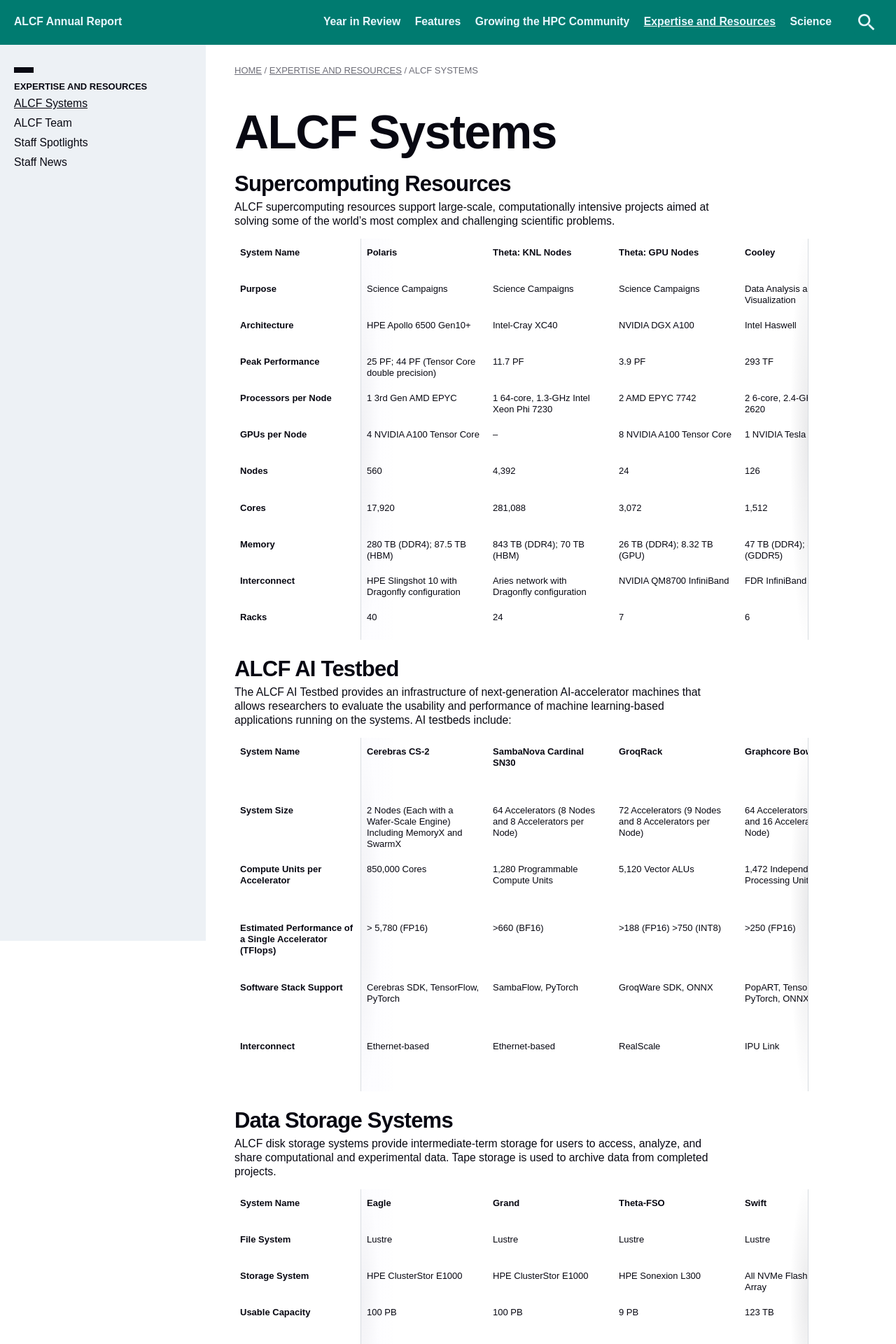
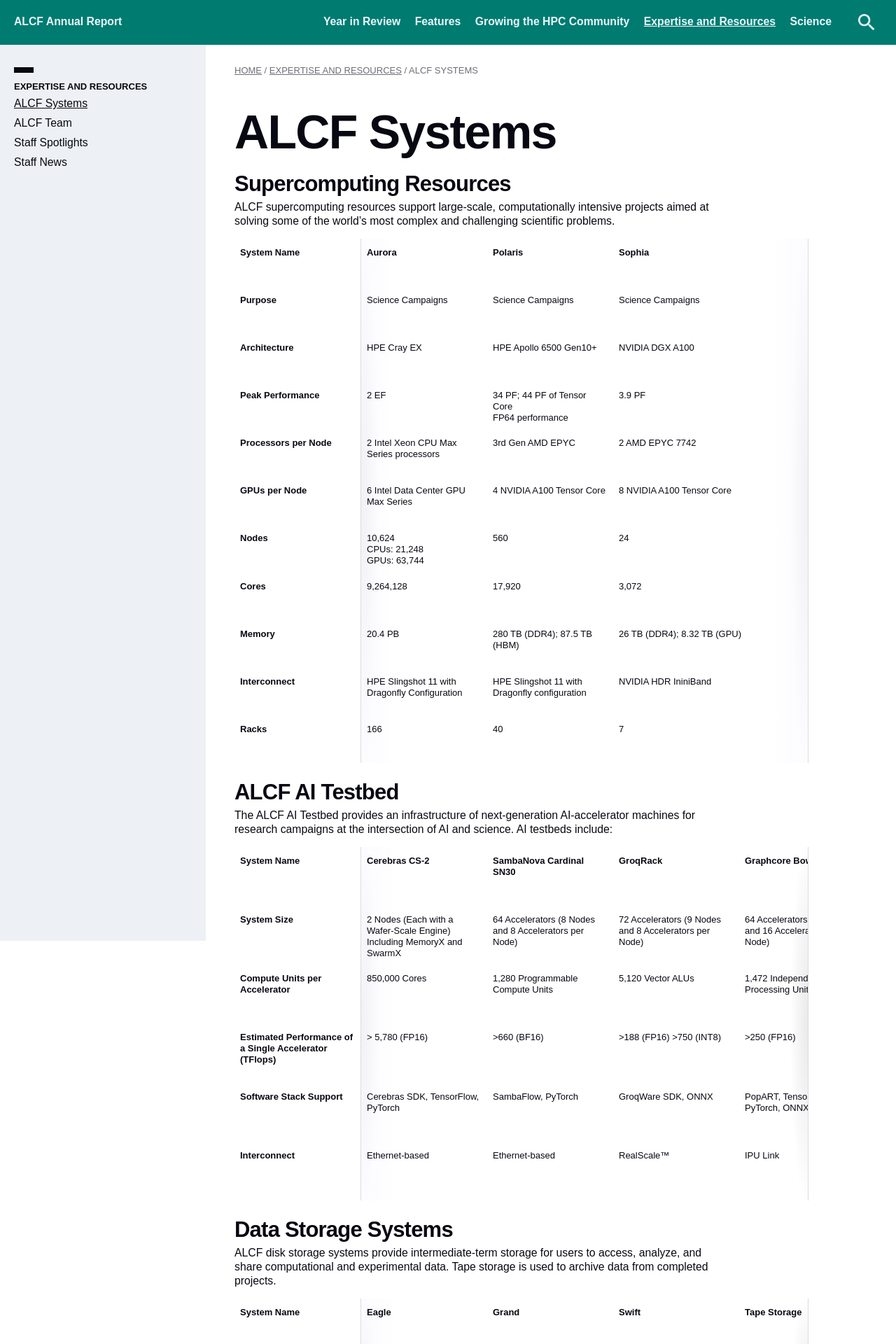
Before and after one commit to argonne-lcf/AR2024, a Jekyll site: the page built from 04_expertise-and-resources/systems.md, in a window 1280 px wide. Shown: the top 1920 px of the page at 70% size. Built offline with Jekyll 4.4.1, drawn with Linux system fonts in a browser that asks for light colours; some web fonts are replaced; some of the changed text lies outside the part shown.

Commit message:
updated ALCF Systems

```diff
--- a/04_expertise-and-resources/systems.md
+++ b/04_expertise-and-resources/systems.md
@@ -8,7 +8,7 @@
 ---
 # Supercomputing Resources
 
-ALCF supercomputing resources support large-scale, computationally intensive projects aimed at solving some of the world's most complex and challenging scientific problems.
+ALCF supercomputing resources support large-scale, computationally intensive projects aimed at solving some of the world’s most complex and challenging scientific problems.
 
 <!-- | System Name     | Polaris       | Theta: KNL Nodes   | Theta: GPU Nodes   | Cooley   |
 | :---------- | :---------- | :-------------- | :-------------- | :-------------- |
@@ -26,25 +26,24 @@
 
 | System Name | Purpose | Architecture | Peak Performance | Processors per Node | GPUs per Node | Nodes | Cores | Memory | Interconnect | Racks |
 | :-- | :-- | :-- | :-- | :-- | :-- | :-- | :-- | :-- | :-- | :-- |
-| **Polaris** | <span>Purpose</span> Science Campaigns | <span>Architecture</span> HPE Apollo 6500 Gen10+ | <span>Peak Performance</span> 25 PF; 44 PF (Tensor Core double precision) | <span>Processors per Node</span> 1 3rd Gen AMD EPYC | <span>GPUs per Node</span> 4 NVIDIA A100 Tensor Core | <span>Nodes</span> 560 | <span>Cores</span> 17,920 | <span>Memory</span> 280 TB (DDR4); 87.5 TB (HBM) | <span>Interconnect</span> HPE Slingshot 10 with Dragonfly configuration | <span>Racks</span> 40 |
-| **Theta: KNL Nodes** | <span>Purpose</span> Science Campaigns | <span>Architecture</span> Intel-Cray XC40 | <span>Peak Performance</span> 11.7 PF | <span>Processors per Node</span> 1 64-core, 1.3-GHz Intel Xeon Phi 7230 | <span>GPUs per Node</span> – | <span>Nodes</span> 4,392 | <span>Cores</span> 281,088 | <span>Memory</span> 843 TB (DDR4); 70 TB (HBM) | <span>Interconnect</span> Aries network with Dragonfly configuration | <span>Racks</span> 24 |
-| **Theta: GPU Nodes** | <span>Purpose</span> Science Campaigns | <span>Architecture</span> NVIDIA DGX A100 | <span>Peak Performance</span> 3.9 PF | <span>Processors per Node</span> 2 AMD EPYC 7742 | <span>GPUs per Node</span> 8 NVIDIA A100 Tensor Core | <span>Nodes</span> 24 | <span>Cores</span> 3,072 | <span>Memory</span> 26 TB (DDR4); 8.32 TB (GPU) | <span>Interconnect</span> NVIDIA QM8700 InfiniBand | <span>Racks</span> 7 |
-| **Cooley** | <span>Purpose</span> Data Analysis and Visualization | <span>Architecture</span> Intel Haswell | <span>Peak Performance</span> 293 TF | <span>Processors per Node</span> 2 6-core, 2.4-GHz Intel E5–2620 | <span>GPUs per Node</span> 1 NVIDIA Tesla K80 | <span>Nodes</span> 126 | <span>Cores</span> 1,512 | <span>Memory</span> 47 TB (DDR4); 3 TB (GDDR5) | <span>Interconnect</span> FDR InfiniBand | <span>Racks</span> 6 |
+| **Aurora** | <span>Purpose</span> Science Campaigns | <span>Architecture</span> HPE Cray EX | <span>Peak Performance</span> 2 EF | <span>Processors per Node</span> 2 Intel Xeon CPU Max Series processors | <span>GPUs per Node</span> 6 Intel Data Center GPU Max Series | <span>Nodes</span> 10,624<br>CPUs: 21,248<br>GPUs: 63,744 | <span>Cores</span> 9,264,128 | <span>Memory</span> 20.4 PB | <span>Interconnect</span> HPE Slingshot 11 with Dragonfly Configuration | <span>Racks</span> 166 |
+| **Polaris** | <span>Purpose</span> Science Campaigns | <span>Architecture</span> HPE Apollo 6500 Gen10+ | <span>Peak Performance</span> 34 PF; 44 PF of Tensor Core<br>FP64 performance | <span>Processors per Node</span> 3rd Gen AMD EPYC | <span>GPUs per Node</span> 4 NVIDIA A100 Tensor Core | <span>Nodes</span> 560 | <span>Cores</span> 17,920 | <span>Memory</span> 280 TB (DDR4); 87.5 TB (HBM) | <span>Interconnect</span> HPE Slingshot 11 with Dragonfly configuration | <span>Racks</span> 40 |
+| **Sophia** | <span>Purpose</span> Science Campaigns | <span>Architecture</span> NVIDIA DGX A100 | <span>Peak Performance</span> 3.9 PF | <span>Processors per Node</span> 2 AMD EPYC 7742 | <span>GPUs per Node</span> 8 NVIDIA A100 Tensor Core | <span>Nodes</span> 24 | <span>Cores</span> 3,072 | <span>Memory</span> 26 TB (DDR4); 8.32 TB (GPU) | <span>Interconnect</span> NVIDIA HDR IniniBand | <span>Racks</span> 7 |
 {: .scroll-table }
 
 
 
 # ALCF AI Testbed
 
-The ALCF AI Testbed provides an infrastructure of next-generation AI-accelerator machines that allows researchers to evaluate the usability and performance of machine learning-based applications running on the systems. AI testbeds include:
+The ALCF AI Testbed provides an infrastructure of next-generation AI-accelerator machines for research campaigns at the intersection of AI and science. AI testbeds include:
 
 | System Name | System Size | Compute Units per Accelerator | Estimated Performance of a Single Accelerator (TFlops) | Software Stack Support  | Interconnect |
 | :-- | :-- | :-- | :-- | :-- | :-- |
 | **Cerebras CS-2** | 2 Nodes (Each with a Wafer-Scale Engine) Including MemoryX and SwarmX | 850,000 Cores | > 5,780 (FP16) | Cerebras SDK, TensorFlow, PyTorch | Ethernet-based |
 | **SambaNova Cardinal SN30** | 64 Accelerators (8 Nodes and 8 Accelerators per Node) | 1,280 Programmable Compute Units | >660 (BF16) | SambaFlow, PyTorch | Ethernet-based |
-| **GroqRack** | 72 Accelerators (9 Nodes and 8 Accelerators per Node) | 5,120 Vector ALUs | >188 (FP16) >750 (INT8) | GroqWare SDK, ONNX | RealScale |
+| **GroqRack** | 72 Accelerators (9 Nodes and 8 Accelerators per Node) | 5,120 Vector ALUs | >188 (FP16) >750 (INT8) | GroqWare SDK, ONNX | RealScale&trade; |
 | **Graphcore Bow Pod-64** | 64 Accelerators (4 Nodes and 16 Accelerators per Node) | 1,472 Independent Processing Units | >250 (FP16) | PopART, TensorFlow, PyTorch, ONNX | IPU Link |
-| **Habana Gaudi** | 16 Accelerators (2 Nodes and 8 Accelerators per Node) | 8 TPC + GEMM Engine | >150 (FP16) | SynapseAI, TensorFlow, PyTorch | Ethernet-based |
+| **Habana Gaudi-1** | 16 Accelerators (2 Nodes and 8 Accelerators per Node) | 8 TPC + GEMM Engine | >150 (FP16) | SynapseAI, TensorFlow, PyTorch | Ethernet-based |
 {: .scroll-table }
 
 
@@ -67,7 +66,6 @@
 | :-- | :-- | :-- | :-- | :-- | :-- |
 | **Eagle** | <span>File System</span> Lustre | <span>Storage System</span> HPE ClusterStor E1000 | <span>Usable Capacity</span> 100 PB | <span>Sustained Data Transfer Rate</span> 650 GB/s | <span>Disk Drives</span> 8,480 |
 | **Grand** | <span>File System</span> Lustre | <span>Storage System</span> HPE ClusterStor E1000 | <span>Usable Capacity</span> 100 PB | <span>Sustained Data Transfer Rate</span> 650 GB/s | <span>Disk Drives</span> 8,480 |
-| **Theta-FSO** | <span>File System</span> Lustre | <span>Storage System</span> HPE Sonexion L300 | <span>Usable Capacity</span> 9 PB | <span>Sustained Data Transfer Rate</span> 240 GB/s | <span>Disk Drives</span> 2,300 |
 | **Swift** | <span>File System</span> Lustre | <span>Storage System</span> All NVMe Flash Storage Array | <span>Usable Capacity</span> 123 TB | <span>Sustained Data Transfer Rate</span> 48 GB/s | <span>Disk Drives</span> 24 |
 | **Tape Storage** | <span>File System</span> – | <span>Storage System</span> LT06 and LT08 Tape Technology | <span>Usable Capacity</span> 300 PB | <span>Sustained Data Transfer Rate</span> – | <span>Disk Drives</span> – |
 {: .scroll-table }
@@ -75,26 +73,27 @@
 
 # Networking
 
-InfiniBand enables communication between system I/O nodes and the ALCF’s various storage systems. The Production HPC SAN is built upon NVIDIA Mellanox High Data Rate (HDR) InfiniBand hardware. Two 800-port core switches provide the backbone links between 80 edge switches, yielding 1600 total available host ports, each at 200 Gbps, in a non-blocking fat-tree topology. The full bisection bandwidth of this fabric is 320 Tbps. The HPC SAN is maintained by the NVIDIA Mellanox Unified Fabric Manager (UFM), providing Adaptive Routing to avoid congestion, as well as the NVIDIA Mellanox Self-Healing Interconnect Enhancement for InteLligent Datacenters (SHIELD) resiliency system for link fault detection and recovery.
+Networking is the fabric that ties all of the ALCF’s computing systems together. InfiniBand enables communication between system I/O nodes and the ALCF’s various storage systems. The Production HPC SAN is built upon NVIDIA Mellanox High Data Rate (HDR) InfiniBand hardware. Two 800-port core switches provide the backbone links between 80 edge switches, yielding 1600 total available host ports, each at 200 Gbps, in a non-blocking fat-tree topology. The full bisection bandwidth of this fabric is 320 Tbps. The HPC SAN is maintained by the NVIDIA Mellanox Unified Fabric Manager (UFM), providing Adaptive Routing to avoid congestion, as well as the NVIDIA Mellanox Self-Healing Interconnect Enhancement for InteLligent Datacenters (SHIELD) resiliency system for link fault detection and recovery.
 
-When external communications are required, Ethernet is the interconnect of choice. Remote user access, systems maintenance and management, and high-performance data transfers are all enabled by the Local Area Network (LAN) and Wide Area Network (WAN) Ethernet infrastructure. This connectivity is built upon a combination of Extreme Networks SLX and MLXe routers and NVIDIA Mellanox Ethernet switches.
+When external communications are required, Ethernet is the interconnect of choice. Remote user access, systems maintenance and management, and high-performance data transfers are all enabled by the Local Area Network (LAN) and Wide Area Network (WAN) Ethernet infrastructure.
 
-ALCF systems connect to other research institutions over multiple 100 Gbps Ethernet circuits that link to many high performance research networks, including local and regional networks like the Metropolitan Research and Education Network (MREN), as well as national and international networks like the Energy Sciences Network (ESnet) and Internet2.
+This connectivity is built upon a combination of Extreme Networks SLX and MLXe routers and NVIDIA Mellanox Ethernet switches.
+ALCF systems connect to other research institutions over multiple 100 Gbps connections that link to many high-performance research networks, including regional networks like the Metropolitan Research and Education Network (MREN), as well as national and international networks like the Energy Sciences Network (ESnet) and Internet2.
 
 
 
 # Joint Laboratory for System Evaluation
 
-Through Argonne’s Joint Laboratory for System Evaluation (JLSE), the ALCF provides access to leading-edge testbeds for exploratory research aimed at evaluating future
-extreme-scale computing systems, technologies, and capabilities. JLSE testbeds include:
+Argonne’s Joint Laboratory for System Evaluation (JLSE) provides access to leading-edge testbeds for research aimed at evaluating future extreme-scale computing systems, technologies, and capabilities. Here is a partial listing of the novel technology that make up the JLSE.
 
-- Florentia: Test and development system equipped with early versions of the Sapphire Rapids CPUs and Ponte Vecchio GPUs that will power Aurora
-- Arcticus, DevEP, Iris: Intel discrete and integrated GPU testbeds to support the development, optimization, and scaling of applications and software for Aurora
+- Florentia: Test and development system equipped with early versions of the Sapphire Rapids CPUs and Ponte Vecchio GPUs that power Aurora
+- Arcticus, DevEP, Iris: Intel discrete and integrated GPU testbeds to
+support the development, optimization, and scaling of applications and software for Aurora
 - Aurora Software Development Kit: Frequently updated version of the publicly available Intel oneAPI toolkit for Aurora development
-- Arm Ecosystem: Apollo 80 Fujitsu A64FX Arm system, NVIDIA Ampere Arm and A100 test kits, and an HPE Comanche with Marvell ARM64 CPU platform provide an ecosystem for porting applications and measuring performance on next-generation systems
+- Arm Ecosystem: Apollo 80 Fujitsu A64FX Arm system, NVIDIA Ampere Arm and A100 test kits, and an HPE Comanche with Marvell ARM64 CPU platform provide an ecosystem for porting applications and measuring performance on next-generation systems
 - Presque: Intel DAOS nodes for testing the Aurora storage system
 - Edge Testbed: NVIDIA Jetson Xavier and Jetson Nano platforms provide a resource for testing and developing edge computing applications
 - NVIDIA and AMD GPUs: Clusters of NVIDIA V100, A100, and A40 GPUs, and AMD MI50 and MI100 GPUs for preparing applications for heterogeneous computing architectures
 - NVIDIA Bluefield-2 DPU SmartNICs: Platform used for confidential computing, MPICH offloading, and APS data transfer acceleration
 - NextSilicon Maverick: First-generation product being tested by Argonne researchers
-- Atos Quantum Learning Machine: Platform for testing and developing quantum algorithms and applications
+Atos Quantum Learning Machine: Platform for testing and developing quantum algorithms and applications
```
Also changed, not shown: index.md (+5 -5 lines), assets/images/hero.jpg (added), 5 other files.
